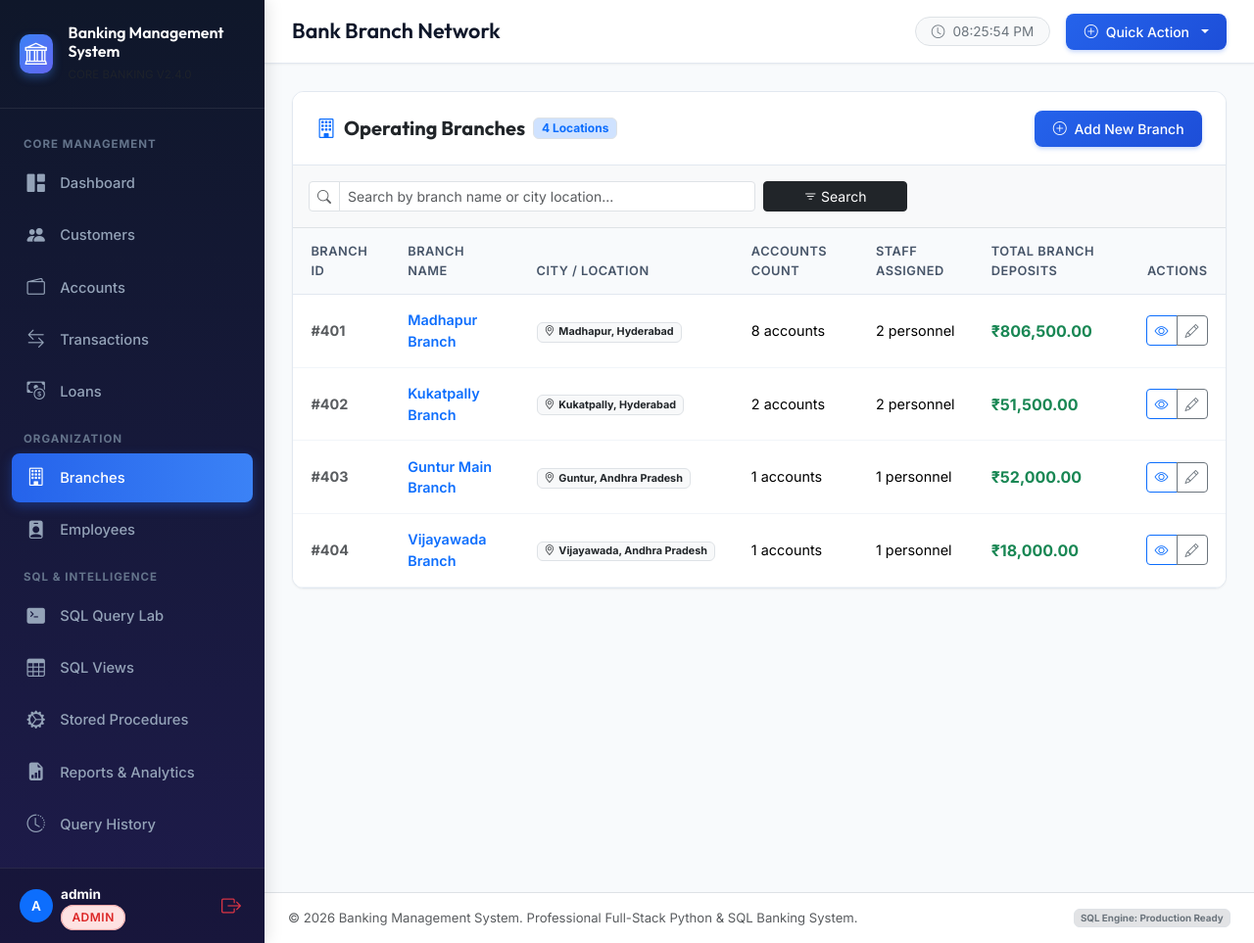
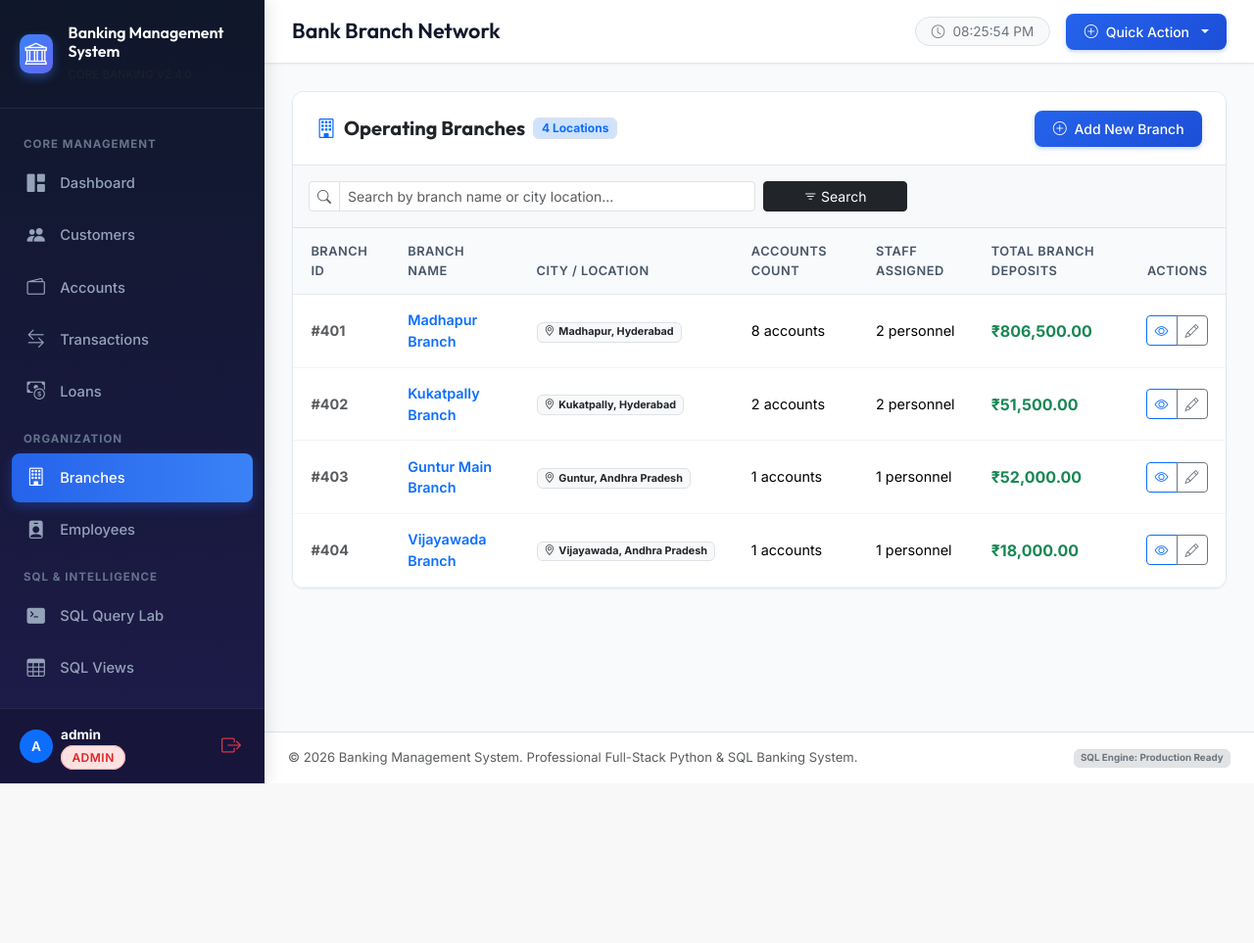
Before and after one commit to chintalapatikarthik/Banking_Management_System, a Flask app: page /branches/ in a window 1280 px wide. Shown: the whole page at 98% size. After the commit the page ends 800 px from the top, so only its background shows below. Run offline with Flask 3, Linux system fonts and the light colour scheme; a user stored in the database is signed in.

Commit message:
Configure independent scroll containers with overscroll-behavior: contain for sidebar and main page

```diff
--- a/app/static/css/style.css
+++ b/app/static/css/style.css
@@ -38,12 +38,17 @@
     --transition: all 0.25s cubic-bezier(0.4, 0, 0.2, 1);
 }
 
+html, body {
+    height: 100%;
+    margin: 0;
+    padding: 0;
+    overflow: hidden; /* Lock viewport level scroll: independent scroll containers below */
+}
+
 body {
     font-family: 'Inter', -apple-system, BlinkMacSystemFont, 'Segoe UI', Roboto, sans-serif;
     background-color: var(--bg-main);
     color: var(--text-primary);
-    overflow-x: hidden;
-    min-height: 100vh;
 }
 
 h1, h2, h3, h4, h5, h6, .brand-font {
@@ -52,16 +57,20 @@ h1, h2, h3, h4, h5, h6, .brand-font {
 }
 
 /* -------------------------------------------------------------
-   Layout Structure
+   Layout Structure: Independent Sidebar & Main Scrolling
    ------------------------------------------------------------- */
 .app-wrapper {
     display: flex;
-    min-height: 100vh;
+    height: 100vh;
+    width: 100vw;
+    overflow: hidden;
 }
 
-/* Sidebar */
+/* Sidebar: strictly 100vh, scrolls independently when cursor is over it */
 .app-sidebar {
     width: 270px;
+    height: 100vh;
+    max-height: 100vh;
     background: linear-gradient(180deg, #0f172a 0%, #1e1b4b 100%);
     color: var(--sidebar-text);
     flex-shrink: 0;
@@ -70,9 +79,12 @@ h1, h2, h3, h4, h5, h6, .brand-font {
     z-index: 1040;
     box-shadow: 4px 0 15px rgba(0, 0, 0, 0.1);
     transition: var(--transition);
+    overflow: hidden;
+    overscroll-behavior: contain; /* Prevents scroll chaining to parent/main */
 }
 
 .sidebar-header {
+    flex-shrink: 0;
     padding: 1.5rem 1.25rem;
     border-bottom: 1px solid rgba(255, 255, 255, 0.08);
 }
@@ -91,9 +103,27 @@ h1, h2, h3, h4, h5, h6, .brand-font {
 }
 
 .sidebar-nav {
+    flex: 1 1 auto;
     padding: 1rem 0.75rem;
-    flex-grow: 1;
     overflow-y: auto;
+    overflow-x: hidden;
+    overscroll-behavior: contain; /* Scrolling only happens inside nav bar */
+    scrollbar-width: thin;
+    scrollbar-color: rgba(255, 255, 255, 0.2) transparent;
+}
+
+.sidebar-nav::-webkit-scrollbar {
+    width: 5px;
+}
+.sidebar-nav::-webkit-scrollbar-track {
+    background: transparent;
+}
+.sidebar-nav::-webkit-scrollbar-thumb {
+    background: rgba(255, 255, 255, 0.15);
+    border-radius: 10px;
+}
+.sidebar-nav::-webkit-scrollbar-thumb:hover {
+    background: rgba(255, 255, 255, 0.3);
 }
 
 .nav-section-title {
@@ -138,21 +168,44 @@ h1, h2, h3, h4, h5, h6, .brand-font {
 }
 
 .sidebar-footer {
+    flex-shrink: 0;
     padding: 1rem 1.25rem;
     border-top: 1px solid rgba(255, 255, 255, 0.08);
     background-color: rgba(0, 0, 0, 0.2);
 }
 
-/* Main Content Area */
+/* Main Content Area: scrolls independently when cursor is over main page */
 .app-main {
     flex-grow: 1;
+    height: 100vh;
+    max-height: 100vh;
     display: flex;
     flex-direction: column;
     min-width: 0;
+    overflow-y: auto;
+    overflow-x: hidden;
+    overscroll-behavior: contain; /* Cursor over main page only scrolls main page */
+    scrollbar-width: thin;
+    scrollbar-color: #cbd5e1 #f1f5f9;
 }
 
-/* Top Navbar */
+.app-main::-webkit-scrollbar {
+    width: 8px;
+}
+.app-main::-webkit-scrollbar-track {
+    background: #f1f5f9;
+}
+.app-main::-webkit-scrollbar-thumb {
+    background: #cbd5e1;
+    border-radius: 10px;
+}
+.app-main::-webkit-scrollbar-thumb:hover {
+    background: #94a3b8;
+}
+
+/* Top Navbar: fixed at top of main view while scrolling */
 .app-topbar {
+    flex-shrink: 0;
     background-color: #ffffff;
     border-bottom: 1px solid var(--border-color);
     padding: 0.85rem 1.75rem;
@@ -395,17 +448,40 @@ h1, h2, h3, h4, h5, h6, .brand-font {
     font-weight: 600;
 }
 
+/* Container Scroll Containment */
+.table-responsive,
+#questionsListContainer,
+.sql-code-box,
+.tab-pane {
+    overscroll-behavior: contain;
+}
+
 /* -------------------------------------------------------------
    Responsive Breakpoints
    ------------------------------------------------------------- */
 @media (max-width: 992px) {
+    html, body {
+        overflow: auto; /* Allow natural scrolling on mobile screens */
+    }
+    .app-wrapper {
+        height: auto;
+        overflow: visible;
+    }
     .app-sidebar {
         position: fixed;
         left: -270px;
+        top: 0;
+        bottom: 0;
         height: 100vh;
+        max-height: 100vh;
     }
     .app-sidebar.show {
         left: 0;
+    }
+    .app-main {
+        height: auto;
+        max-height: none;
+        overflow-y: visible;
     }
     .sidebar-overlay {
         display: none;
```
